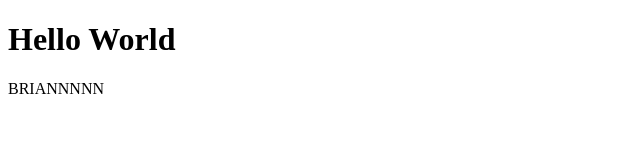
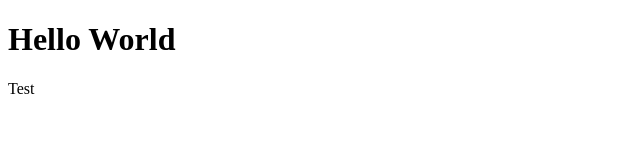
Before and after one commit to brian-finley/brian-finley.github.io, a plain HTML site: page index.html in a window 1280 px wide. Shown: the whole page, without its empty margins (0-640 px from the left). Drawn offline with Linux system fonts and the light colour scheme.

Commit message:
Update index.html

```diff
--- a/index.html
+++ b/index.html
@@ -2,6 +2,6 @@
 <html>
 <body>
 <h1>Hello World</h1>
-<p>BRIANNNNN</p>
+<p>Test</p>
 </body>
 </html>
```
